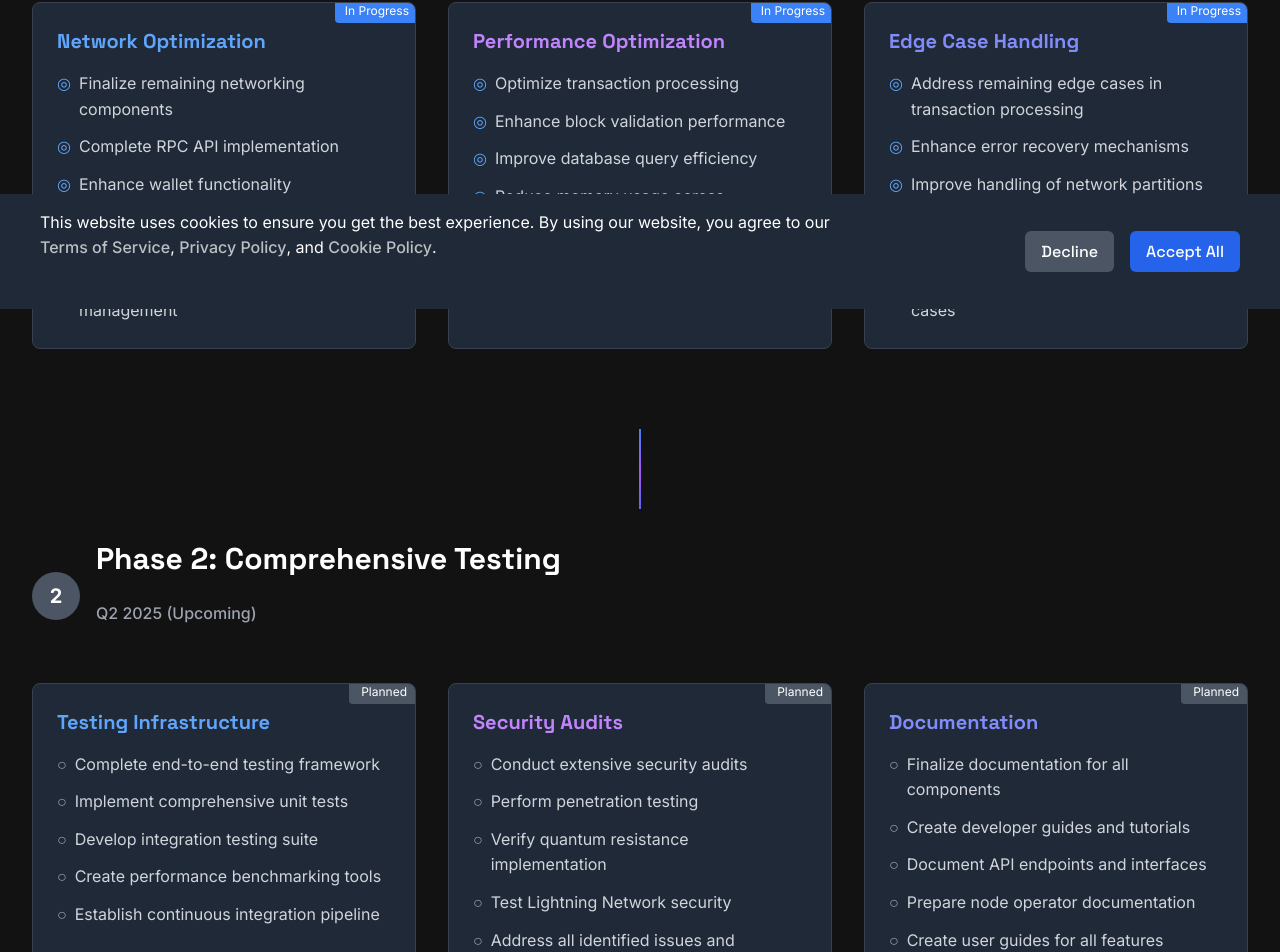
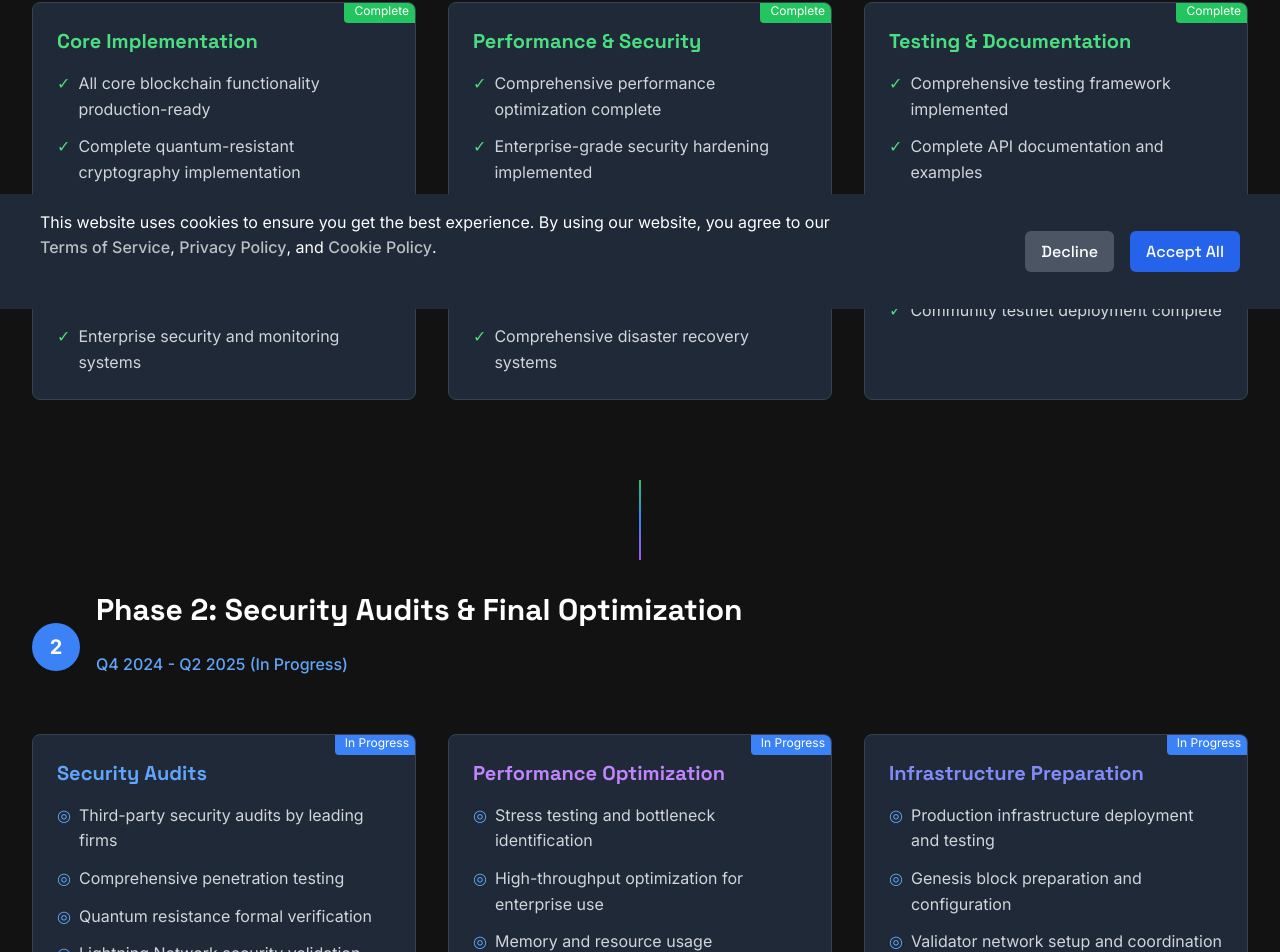
Before and after one commit to mjohnson518/supernova-web, a Next.js app: page /roadmap in a window 1280 px wide. Shown: the part 491-1443 px from the top of the page. Built offline with nearby package versions, Linux system fonts and the light colour scheme.

Commit message:
Updt Roadmap

```diff
--- a/src/app/roadmap/page.tsx
+++ b/src/app/roadmap/page.tsx
@@ -20,46 +20,145 @@ export default function RoadmapPage() {
             Our journey to build the most secure, environmentally-conscious, and quantum-resistant blockchain
           </p>
           <p className="text-md text-green-400 mt-4 max-w-3xl mx-auto">
-            Current Status: Version 0.9.0-BETA - Mainnet Launch Targeted for Q3 2025
+            Current Status: Version v1.0.0-BETA - Mainnet Launch Targeted for Q3 2025
           </p>
         </div>
 
-        {/* Phase 1 - Current Phase */}
+        {/* Phase 1 - Production Beta Complete */}
+        <div className="mb-20">
+          <div className="flex items-center mb-6">
+            <div className="w-12 h-12 rounded-full bg-green-500 flex items-center justify-center text-white font-bold text-xl mr-4">
+              ✓
+            </div>
+            <div>
+              <h2 className="text-3xl font-bold text-white">Phase 1: Production Beta Complete</h2>
+              <p className="text-green-400 font-medium">Q4 2024 - Q1 2025 (Complete)</p>
+            </div>
+          </div>
+
+          <div className="grid md:grid-cols-3 gap-8 mt-8">
+            <div className="bg-gray-800 p-6 rounded-lg border border-gray-700 relative overflow-hidden">
+              <div className="absolute -top-1 -right-1 bg-green-500 text-white text-xs px-2.5 py-1 rounded-bl">Complete</div>
+              <h3 className="text-xl font-bold text-green-400 mb-4">Core Implementation</h3>
+              <ul className="space-y-3 text-gray-300">
+                <li className="flex items-start">
+                  <span className="text-green-400 mr-2">✓</span>
+                  <span>All core blockchain functionality production-ready</span>
+                </li>
+                <li className="flex items-start">
+                  <span className="text-green-400 mr-2">✓</span>
+                  <span>Complete quantum-resistant cryptography implementation</span>
+                </li>
+                <li className="flex items-start">
+                  <span className="text-green-400 mr-2">✓</span>
+                  <span>Full environmental tracking and offsetting system</span>
+                </li>
+                <li className="flex items-start">
+                  <span className="text-green-400 mr-2">✓</span>
+                  <span>Lightning Network production deployment</span>
+                </li>
+                <li className="flex items-start">
+                  <span className="text-green-400 mr-2">✓</span>
+                  <span>Enterprise security and monitoring systems</span>
+                </li>
+              </ul>
+            </div>
+
+            <div className="bg-gray-800 p-6 rounded-lg border border-gray-700 relative overflow-hidden">
+              <div className="absolute -top-1 -right-1 bg-green-500 text-white text-xs px-2.5 py-1 rounded-bl">Complete</div>
+              <h3 className="text-xl font-bold text-green-400 mb-4">Performance & Security</h3>
+              <ul className="space-y-3 text-gray-300">
+                <li className="flex items-start">
+                  <span className="text-green-400 mr-2">✓</span>
+                  <span>Comprehensive performance optimization complete</span>
+                </li>
+                <li className="flex items-start">
+                  <span className="text-green-400 mr-2">✓</span>
+                  <span>Enterprise-grade security hardening implemented</span>
+                </li>
+                <li className="flex items-start">
+                  <span className="text-green-400 mr-2">✓</span>
+                  <span>Advanced threat detection and mitigation systems</span>
+                </li>
+                <li className="flex items-start">
+                  <span className="text-green-400 mr-2">✓</span>
+                  <span>Production-ready deployment infrastructure</span>
+                </li>
+                <li className="flex items-start">
+                  <span className="text-green-400 mr-2">✓</span>
+                  <span>Comprehensive disaster recovery systems</span>
+                </li>
+              </ul>
+            </div>
+
+            <div className="bg-gray-800 p-6 rounded-lg border border-gray-700 relative overflow-hidden">
+              <div className="absolute -top-1 -right-1 bg-green-500 text-white text-xs px-2.5 py-1 rounded-bl">Complete</div>
+              <h3 className="text-xl font-bold text-green-400 mb-4">Testing & Documentation</h3>
+              <ul className="space-y-3 text-gray-300">
+                <li className="flex items-start">
+                  <span className="text-green-400 mr-2">✓</span>
+                  <span>Comprehensive testing framework implemented</span>
+                </li>
+                <li className="flex items-start">
+                  <span className="text-green-400 mr-2">✓</span>
+                  <span>Complete API documentation and examples</span>
+                </li>
+                <li className="flex items-start">
+                  <span className="text-green-400 mr-2">✓</span>
+                  <span>Production deployment guides and best practices</span>
+                </li>
+                <li className="flex items-start">
+                  <span className="text-green-400 mr-2">✓</span>
+                  <span>Developer integration resources</span>
+                </li>
+                <li className="flex items-start">
+                  <span className="text-green-400 mr-2">✓</span>
+                  <span>Community testnet deployment complete</span>
+                </li>
+              </ul>
+            </div>
+          </div>
+        </div>
+
+        {/* Vertical timeline divider */}
+        <div className="hidden md:block w-0.5 bg-gradient-to-b from-green-500 via-blue-500 to-purple-500 h-20 mx-auto my-8"></div>
+
+        {/* Phase 2 - Current Phase */}
         <div className="mb-20">
           <div className="flex items-center mb-6">
             <div className="w-12 h-12 rounded-full bg-blue-500 flex items-center justify-center text-white font-bold text-xl mr-4">
-              1
+              2
             </div>
             <div>
-              <h2 className="text-3xl font-bold text-white">Phase 1: Final Component Development</h2>
-              <p className="text-blue-400 font-medium">Q2 2025 (In Progress)</p>
+              <h2 className="text-3xl font-bold text-white">Phase 2: Security Audits & Final Optimization</h2>
+              <p className="text-blue-400 font-medium">Q4 2024 - Q2 2025 (In Progress)</p>
             </div>
           </div>
 
           <div className="grid md:grid-cols-3 gap-8 mt-8">
             <div className="bg-gray-800 p-6 rounded-lg border border-gray-700 relative overflow-hidden">
               <div className="absolute -top-1 -right-1 bg-blue-500 text-white text-xs px-2.5 py-1 rounded-bl">In Progress</div>
-              <h3 className="text-xl font-bold text-blue-400 mb-4">Network Optimization</h3>
+              <h3 className="text-xl font-bold text-blue-400 mb-4">Security Audits</h3>
               <ul className="space-y-3 text-gray-300">
                 <li className="flex items-start">
                   <span className="text-blue-400 mr-2">◎</span>
-                  <span>Finalize remaining networking components</span>
+                  <span>Third-party security audits by leading firms</span>
                 </li>
                 <li className="flex items-start">
                   <span className="text-blue-400 mr-2">◎</span>
-                  <span>Complete RPC API implementation</span>
+                  <span>Comprehensive penetration testing</span>
                 </li>
                 <li className="flex items-start">
                   <span className="text-blue-400 mr-2">◎</span>
-                  <span>Enhance wallet functionality</span>
+                  <span>Quantum resistance formal verification</span>
                 </li>
                 <li className="flex items-start">
                   <span className="text-blue-400 mr-2">◎</span>
-                  <span>Optimize Lightning Network implementation</span>
+                  <span>Lightning Network security validation</span>
                 </li>
                 <li className="flex items-start">
                   <span className="text-blue-400 mr-2">◎</span>
-                  <span>Finalize quantum-resistant key management</span>
+                  <span>Environmental system audit and verification</span>
                 </li>
               </ul>
             </div>
@@ -70,149 +169,50 @@ export default function RoadmapPage() {
               <ul className="space-y-3 text-gray-300">
                 <li className="flex items-start">
                   <span className="text-blue-400 mr-2">◎</span>
-                  <span>Optimize transaction processing</span>
+                  <span>Stress testing and bottleneck identification</span>
                 </li>
                 <li className="flex items-start">
                   <span className="text-blue-400 mr-2">◎</span>
-                  <span>Enhance block validation performance</span>
+                  <span>High-throughput optimization for enterprise use</span>
                 </li>
                 <li className="flex items-start">
                   <span className="text-blue-400 mr-2">◎</span>
-                  <span>Improve database query efficiency</span>
+                  <span>Memory and resource usage optimization</span>
                 </li>
                 <li className="flex items-start">
                   <span className="text-blue-400 mr-2">◎</span>
-                  <span>Reduce memory usage across components</span>
+                  <span>Network latency and bandwidth optimization</span>
                 </li>
                 <li className="flex items-start">
                   <span className="text-blue-400 mr-2">◎</span>
-                  <span>Implement advanced caching mechanisms</span>
+                  <span>Mining and consensus performance tuning</span>
                 </li>
               </ul>
             </div>
 
             <div className="bg-gray-800 p-6 rounded-lg border border-gray-700 relative overflow-hidden">
               <div className="absolute -top-1 -right-1 bg-blue-500 text-white text-xs px-2.5 py-1 rounded-bl">In Progress</div>
-              <h3 className="text-xl font-bold text-indigo-400 mb-4">Edge Case Handling</h3>
+              <h3 className="text-xl font-bold text-indigo-400 mb-4">Infrastructure Preparation</h3>
               <ul className="space-y-3 text-gray-300">
                 <li className="flex items-start">
                   <span className="text-blue-400 mr-2">◎</span>
-                  <span>Address remaining edge cases in transaction processing</span>
+                  <span>Production infrastructure deployment and testing</span>
                 </li>
                 <li className="flex items-start">
                   <span className="text-blue-400 mr-2">◎</span>
-                  <span>Enhance error recovery mechanisms</span>
+                  <span>Genesis block preparation and configuration</span>
                 </li>
                 <li className="flex items-start">
                   <span className="text-blue-400 mr-2">◎</span>
-                  <span>Improve handling of network partitions</span>
+                  <span>Validator network setup and coordination</span>
                 </li>
                 <li className="flex items-start">
                   <span className="text-blue-400 mr-2">◎</span>
-                  <span>Enhance security under extreme conditions</span>
+                  <span>Exchange partnership negotiations and testing</span>
                 </li>
                 <li className="flex items-start">
                   <span className="text-blue-400 mr-2">◎</span>
-                  <span>Finalize environmental tracking edge cases</span>
-                </li>
-              </ul>
-            </div>
-          </div>
-        </div>
-
-        {/* Vertical timeline divider */}
-        <div className="hidden md:block w-0.5 bg-gradient-to-b from-blue-500 via-purple-500 to-indigo-500 h-20 mx-auto my-8"></div>
-
-        {/* Phase 2 - Upcoming */}
-        <div className="mb-20">
-          <div className="flex items-center mb-6">
-            <div className="w-12 h-12 rounded-full bg-gray-600 flex items-center justify-center text-white font-bold text-xl mr-4">
-              2
-            </div>
-            <div>
-              <h2 className="text-3xl font-bold text-white">Phase 2: Comprehensive Testing</h2>
-              <p className="text-gray-400 font-medium">Q2 2025 (Upcoming)</p>
-            </div>
-          </div>
-
-          <div className="grid md:grid-cols-3 gap-8 mt-8">
-            <div className="bg-gray-800 p-6 rounded-lg border border-gray-700 relative overflow-hidden">
-              <div className="absolute -top-1 -right-1 bg-gray-600 text-white text-xs px-3 py-1 rounded-bl">Planned</div>
-              <h3 className="text-xl font-bold text-blue-400 mb-4">Testing Infrastructure</h3>
-              <ul className="space-y-3 text-gray-300">
-                <li className="flex items-start">
-                  <span className="text-gray-400 mr-2">○</span>
-                  <span>Complete end-to-end testing framework</span>
-                </li>
-                <li className="flex items-start">
-                  <span className="text-gray-400 mr-2">○</span>
-                  <span>Implement comprehensive unit tests</span>
-                </li>
-                <li className="flex items-start">
-                  <span className="text-gray-400 mr-2">○</span>
-                  <span>Develop integration testing suite</span>
-                </li>
-                <li className="flex items-start">
-                  <span className="text-gray-400 mr-2">○</span>
-                  <span>Create performance benchmarking tools</span>
-                </li>
-                <li className="flex items-start">
-                  <span className="text-gray-400 mr-2">○</span>
-                  <span>Establish continuous integration pipeline</span>
-                </li>
-              </ul>
-            </div>
-
-            <div className="bg-gray-800 p-6 rounded-lg border border-gray-700 relative overflow-hidden">
-              <div className="absolute -top-1 -right-1 bg-gray-600 text-white text-xs px-3 py-1 rounded-bl">Planned</div>
-              <h3 className="text-xl font-bold text-purple-400 mb-4">Security Audits</h3>
-              <ul className="space-y-3 text-gray-300">
-                <li className="flex items-start">
-                  <span className="text-gray-400 mr-2">○</span>
-                  <span>Conduct extensive security audits</span>
-                </li>
-                <li className="flex items-start">
-                  <span className="text-gray-400 mr-2">○</span>
-                  <span>Perform penetration testing</span>
-                </li>
-                <li className="flex items-start">
-                  <span className="text-gray-400 mr-2">○</span>
-                  <span>Verify quantum resistance implementation</span>
-                </li>
-                <li className="flex items-start">
-                  <span className="text-gray-400 mr-2">○</span>
-                  <span>Test Lightning Network security</span>
-                </li>
-                <li className="flex items-start">
-                  <span className="text-gray-400 mr-2">○</span>
-                  <span>Address all identified issues and vulnerabilities</span>
-                </li>
-              </ul>
-            </div>
-
-            <div className="bg-gray-800 p-6 rounded-lg border border-gray-700 relative overflow-hidden">
-              <div className="absolute -top-1 -right-1 bg-gray-600 text-white text-xs px-3 py-1 rounded-bl">Planned</div>
-              <h3 className="text-xl font-bold text-indigo-400 mb-4">Documentation</h3>
-              <ul className="space-y-3 text-gray-300">
-                <li className="flex items-start">
-                  <span className="text-gray-400 mr-2">○</span>
-                  <span>Finalize documentation for all components</span>
-                </li>
-                <li className="flex items-start">
-                  <span className="text-gray-400 mr-2">○</span>
-                  <span>Create developer guides and tutorials</span>
-                </li>
-                <li className="flex items-start">
-                  <span className="text-gray-400 mr-2">○</span>
-                  <span>Document API endpoints and interfaces</span>
-                </li>
-                <li className="flex items-start">
-                  <span className="text-gray-400 mr-2">○</span>
-                  <span>Prepare node operator documentation</span>
-                </li>
-                <li className="flex items-start">
-                  <span className="text-gray-400 mr-2">○</span>
-                  <span>Create user guides for all features</span>
+                  <span>Community governance framework implementation</span>
                 </li>
               </ul>
             </div>
@@ -224,13 +224,13 @@ export default function RoadmapPage() {
 
         {/* Future phases summary */}
         <div className="mb-16">
-          <h2 className="text-3xl font-bold text-center text-white mb-8">Future Phases</h2>
+          <h2 className="text-3xl font-bold text-center text-white mb-8">Upcoming Phases</h2>
 
           <div className="grid md:grid-cols-3 gap-6">
             <div className="bg-gray-800 p-6 rounded-lg border border-gray-700">
-              <h3 className="text-xl font-bold text-blue-400 mb-2">Phase 3: Testnet</h3>
+              <h3 className="text-xl font-bold text-blue-400 mb-2">Phase 3: Release Candidate</h3>
               <p className="text-gray-300 mb-2">Q2 2025</p>
-              <p className="text-gray-400">Complete testnet deployment with all features, community testing, and integration with third-party services.</p>
+              <p className="text-gray-400">Final security audit resolution, stress testing completion, and production infrastructure finalization.</p>
             </div>
 
             <div className="bg-gray-800 p-6 rounded-lg border border-gray-700">
@@ -241,8 +241,8 @@ export default function RoadmapPage() {
 
             <div className="bg-gray-800 p-6 rounded-lg border border-gray-700">
               <h3 className="text-xl font-bold text-indigo-400 mb-2">Phase 5: Ecosystem Growth</h3>
-              <p className="text-gray-300 mb-2">Q4 2025</p>
-              <p className="text-gray-400">Developer ecosystem expansion, additional chain integrations, and further protocol enhancements.</p>
+              <p className="text-gray-300 mb-2">Q4 2025+</p>
+              <p className="text-gray-400">Developer ecosystem expansion, additional protocol enhancements, and global adoption initiatives.</p>
             </div>
           </div>
         </div>
```
Also changed, not shown: 2 other files (tests, documents, lock files or other folders).
